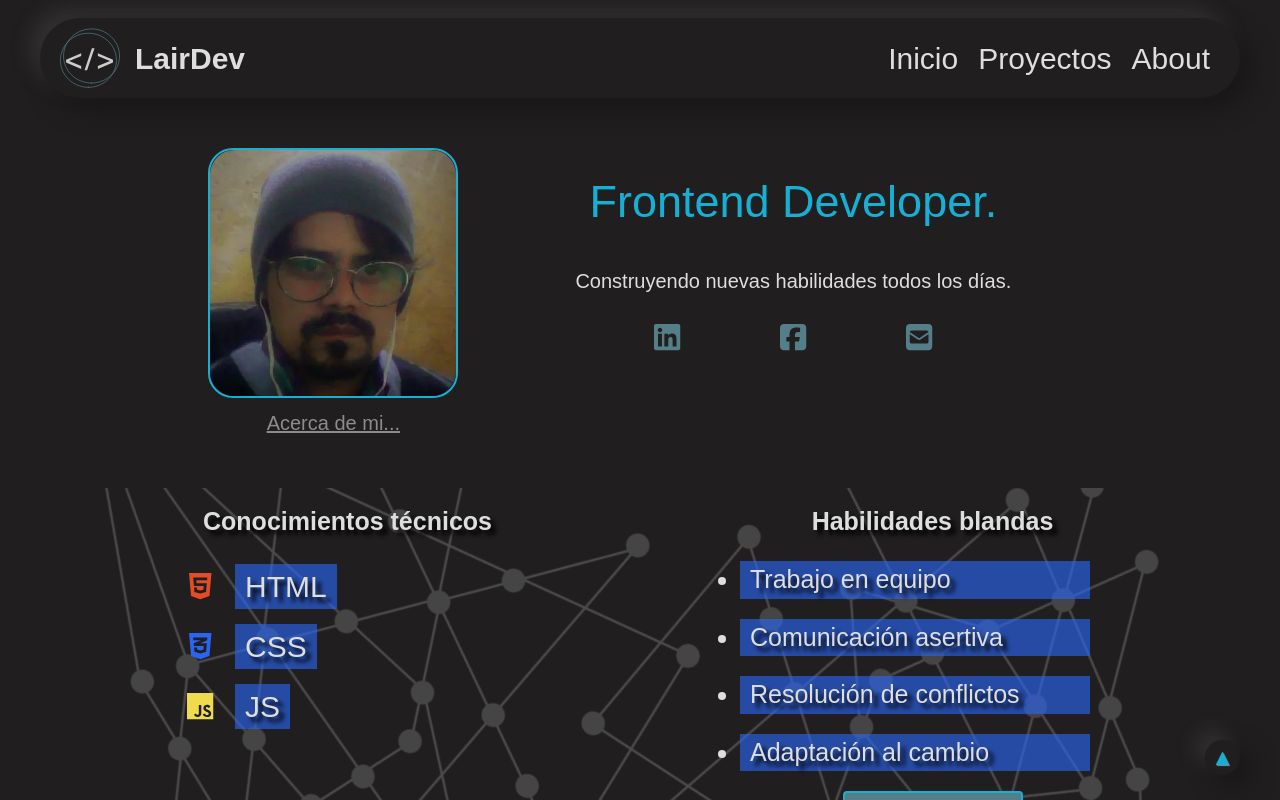
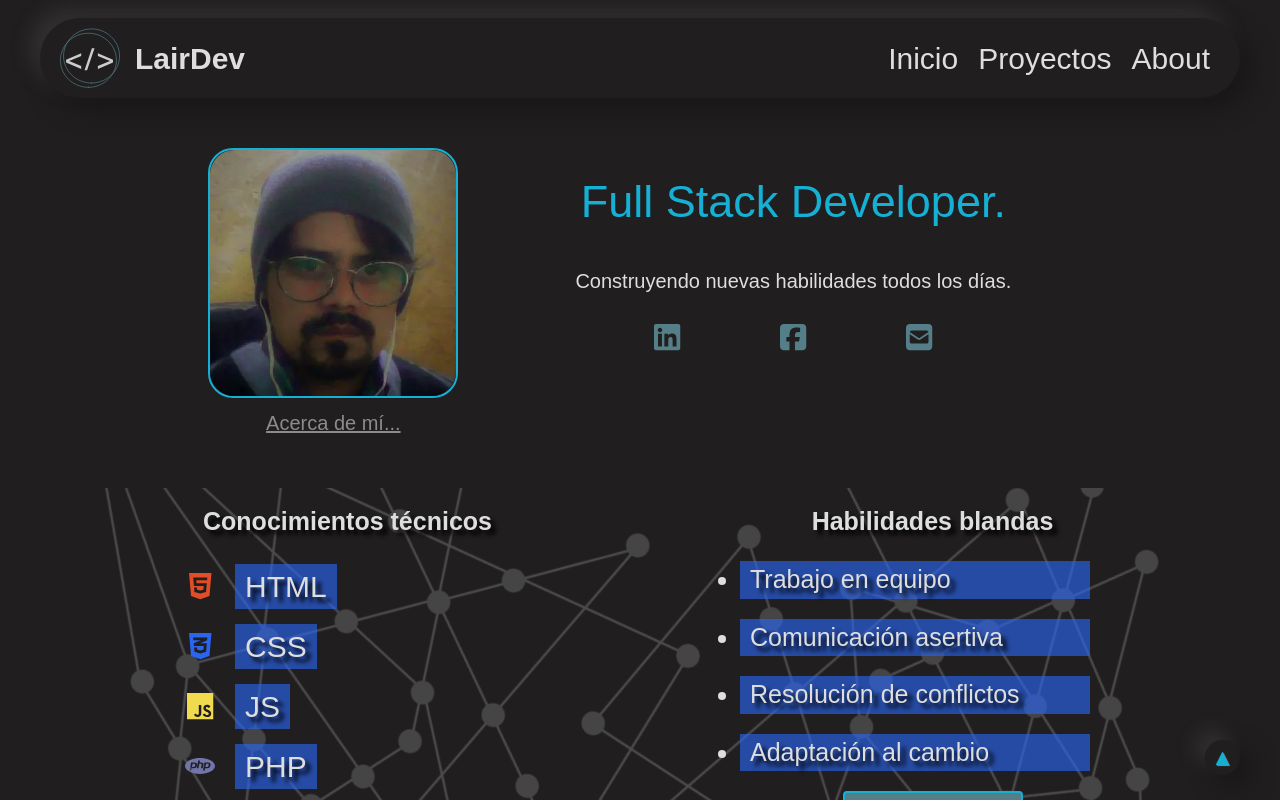
Before and after one commit to LairW3b/LairDev, a Next.js app: page / in a window 1280 px wide. Shown: the top 800 px of the page. Built offline with nearby package versions, Linux system fonts and the light colour scheme; a web font is replaced by a local one.

Commit message:
actualización de datos

```diff
--- a/componentes/Portada.jsx
+++ b/componentes/Portada.jsx
@@ -24,7 +24,7 @@ const Portada = () => {
 
         <Link href="#about">
           <div className={style.portada_link}>
-            Acerca de mi...
+            Acerca de mí...
           </div>
         </Link>
 
@@ -33,7 +33,7 @@ const Portada = () => {
       <div className={style.portada_text}>
         <p>
           <span className={style.portada_p}>
-            Frontend Developer.
+            Full Stack Developer.
           </span>
           <br />
           Construyendo nuevas habilidades todos los días.
--- a/componentes/Skills.jsx
+++ b/componentes/Skills.jsx
@@ -4,14 +4,11 @@ import { FontAwesomeIcon } from "@fortawesome/react-fontawesome";
 import {
   faHtml5,
   faCss3Alt,
-  faJs,
-  faJava,
-  faReact
-  // faAngular,
-  // faConnectdevelop,
-  // faCodepen
+  faJs
 } from "@fortawesome/free-brands-svg-icons";
 
+//import { faPHP } from '@fortawesome/free-solid-svg-icons'
+import { SiPhp } from 'react-icons/si'
 
 const Skills = () => {
   return (
@@ -54,25 +51,12 @@ const Skills = () => {
           <p>JS</p>
         </div>
 
-        {/* <div className={style.skill_icon}>
+        <div className={style.skill_icon}>
           <div className={style.icon_fondo}>
-            <FontAwesomeIcon
-              icon={faReact}
-              className={`${style.icon_react} ${style.icon}`}
-            />
+            <SiPhp className={`${style.icon_php} ${style.icon}`}/>
           </div>
-          <p>React</p>
-        </div> */}
-
-        {/* <div className={style.skill_icon}>
-          <div className={style.icon_fondo}>
-            <FontAwesomeIcon
-              icon={faJava}
-              className={`${style.icon_java} ${style.icon}`}
-            />
-          </div>
-          <p>Java</p>
-        </div> */}
+          <p>PHP</p>
+        </div>
 
       </div> {/*fin skill list*/}
 
@@ -85,7 +69,8 @@ const Skills = () => {
           <li>Adaptación al cambio</li>
         </ul>
         <div className={`btn_style a ${style.skill_cv}`}>
-          <a href="https://drive.google.com/file/d/14f2B76DqsxwqgrVuOiKaIvXi8jAeg5zg/view?usp=sharing" target="_blanck">Descargar CV</a>
+
+          <a href="https://drive.google.com/file/d/1E6aoxy7d6SwFJKxHJJRMx3sP5J-a2Fsz/view" target="_blanck">Descargar CV</a>
         </div>
       </div>
 
--- a/package.json
+++ b/package.json
@@ -16,7 +16,8 @@
     "@fortawesome/react-fontawesome": "^0.2.0",
     "next": "12.2.5",
     "react": "18.2.0",
-    "react-dom": "18.2.0"
+    "react-dom": "18.2.0",
+    "react-icons": "^4.9.0"
   },
   "devDependencies": {
     "eslint": "8.22.0",
--- a/styles/Skills.module.css
+++ b/styles/Skills.module.css
@@ -60,15 +60,8 @@
   color: #f0db4f;
 }
 
-.icon_react {
-  color: #61dafb;
-}
-
-/* .icon_angular {
-  color: #d4173b;
-} */
-.icon_java {
-  color: #f89820;
+.icon_php {
+  color: #7175AA;
 }
 
 .skill_ul li {
@@ -77,7 +70,6 @@
   background-color: #2965f1a2;
   padding: 0 1rem;
   width: 28rem;
-  /* background-color: #2966f1; */
 }
 
 @media (min-width: 600px) {
```
Also changed, not shown: 1 other file (tests, documents, lock files or other folders).
